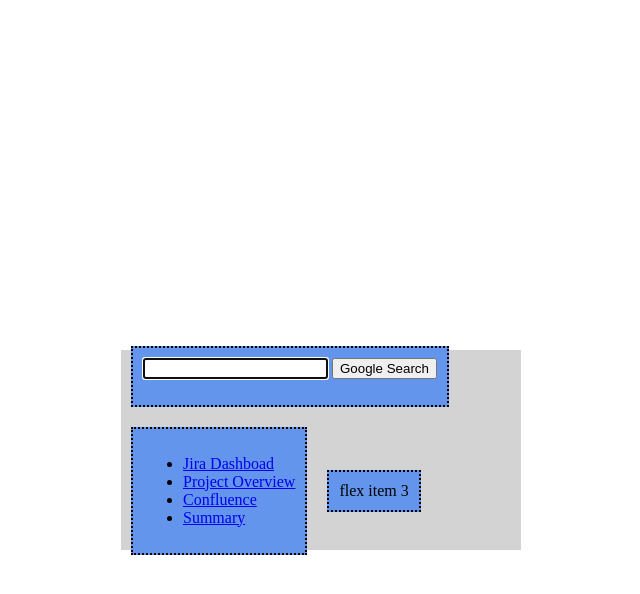
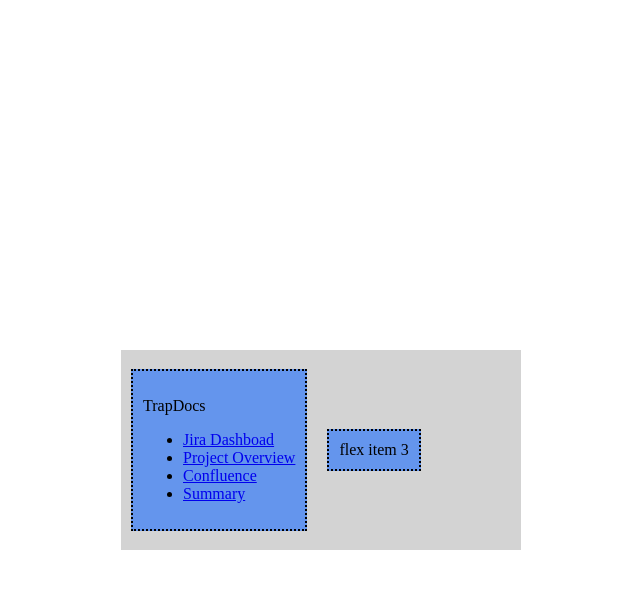
Before and after one commit to badmonkey/badmonkey.github.io, a Jekyll site: the page page-browser-home.html, which Jekyll copies as it is, in a window 1280 px wide. Shown: the top 594 px of the page, without its empty margins (319-959 px from the left). Built offline with Jekyll 4.4.1, drawn with Linux system fonts in a browser that asks for light colours.

```diff
--- a/page-browser-home.html
+++ b/page-browser-home.html
@@ -44,14 +44,7 @@ td, th {
 	<div class="center">
 	  <div class="flex-container">
 	    <div class="flex-item">
-	      <form method="get" action="http://www.google.com/search">
-                <label class="screen-reader-text" for="s"></label>
-                <input type="text" value="" name="q" id="s" autofocus>
-                <input type="submit" class="btn fa-input" value="Google Search">
-              </form>
-	    </div>
-
-	    <div class="flex-item">
+	      <p>TrapDocs
 	      <ul>
 	        <li><A href="https://serinus.atlassian.net/secure/Dashboard.jspa">Jira Dashboad</A>
 	        <li><A href="https://bitbucket.org/serinuscanaria/">Project Overview</A>
```
